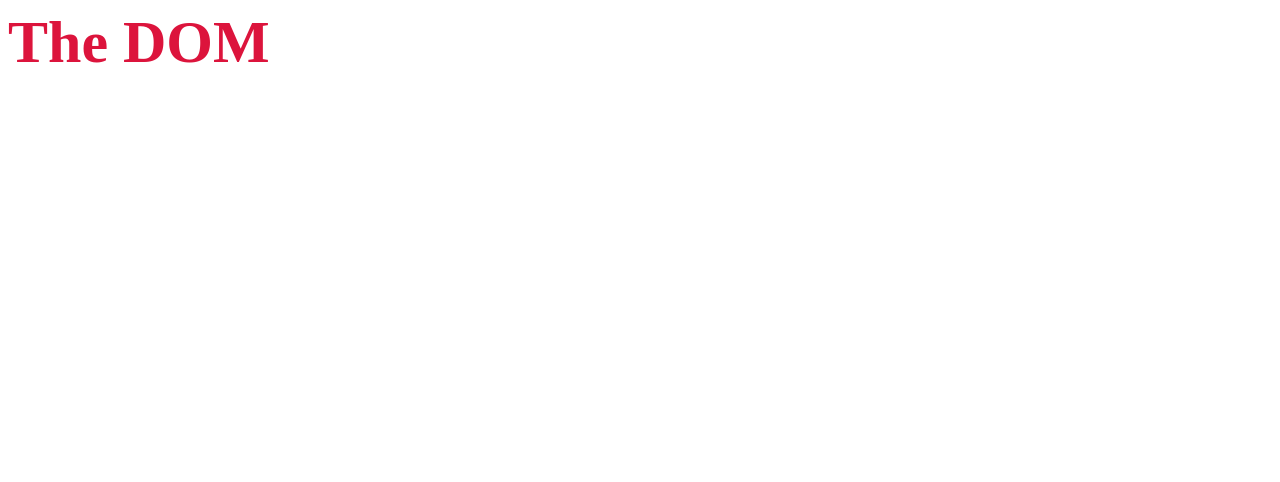
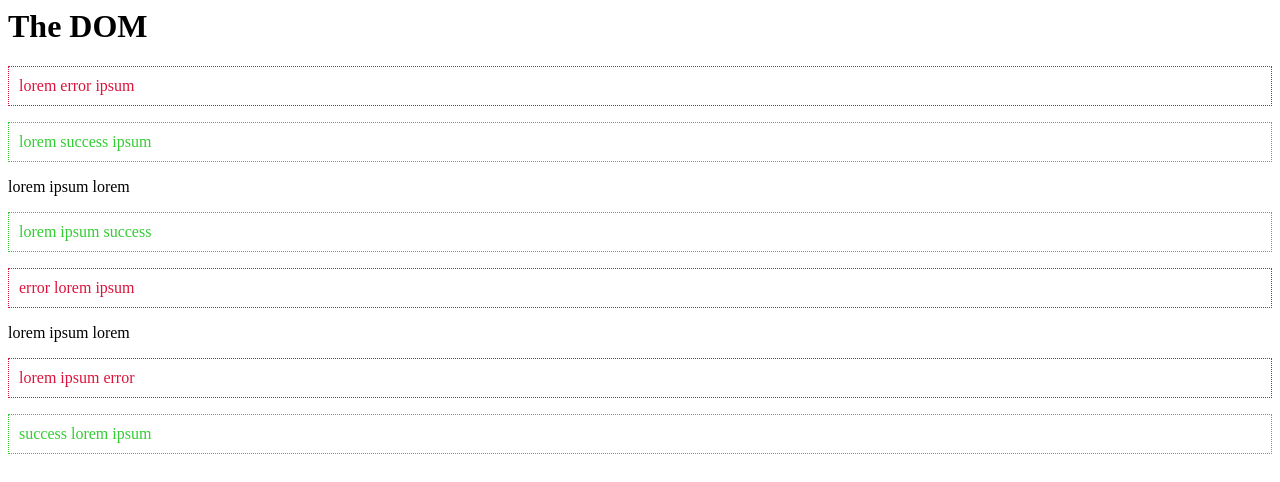
Before and after one commit to sai-myne/Modern-JavaScript, a plain HTML site: page chapter_6/index.html in a window 1280 px wide. Drawn offline with Linux system fonts and the light colour scheme.

Commit message:
lesson 51. Adding & Removing Classes

```diff
--- a/chapter_6/index.html
+++ b/chapter_6/index.html
@@ -2,12 +2,25 @@
 <head>
     <meta charset="UTF-8">
     <meta name="viewport" content="width=device-width, initial-scale=1.0">
+    <link rel='stylesheet' href='styles.css'>
     <title>Document</title>
-
 </head>
 <body>
-    <h1 style="color: orange;">The DOM</h1>
+    <h1 class='title'>The DOM</h1>
 
+    <!-- <p>
+        Lorem ipsum dolor sit amet consectetur adipiscing elit. Vivamus vitae
+        ullamcorper metus.
+    </p> -->
+
+    <p>lorem error ipsum</p>
+    <p>lorem success ipsum</p>
+    <p>lorem ipsum lorem</p>
+    <p>lorem ipsum success</p>
+    <p>error lorem ipsum</p>
+    <p>lorem ipsum lorem</p>
+    <p>lorem ipsum error</p>
+    <p>success lorem ipsum</p>
 
     <script src="sandbox.js"></script>
 </body>
--- a/chapter_6/sandbox.js
+++ b/chapter_6/sandbox.js
@@ -1,12 +1,18 @@
-const title = document.querySelector('h1');
+// const content = document.querySelector('p');
 
-// title.setAttribute('style', 'margin: 50px;');
+// console.log(content.classList);
+// content.classList.add('error');
+// content.classList.remove('error');
+// content.classList.add('success');
 
-console.log(title.style);
-console.log(title.style.color);
+const paras = document.querySelectorAll('p');
 
-title.style.margin = '50px';
-title.style.color = 'crimson';
+paras.forEach(p => {
+    if(p.textContent.includes('error')) p.classList.add('error');
+    if(p.textContent.includes('success')) p.classList.add('success');
+});
 
-title.style.fontSize = '60px';
-title.style.margin = '';
+const title = document.querySelector('.title');
+
+title.classList.toggle('test');
+title.classList.toggle('test');
--- /dev/null
+++ b/chapter_6/styles.css
@@ -0,0 +1,10 @@
+.error{
+    padding: 10px;
+    color: crimson;
+    border: 1px dotted crimson;
+}
+.success{
+    padding: 10px;
+    color: limegreen;
+    border: 1px dotted limegreen;
+}
```
